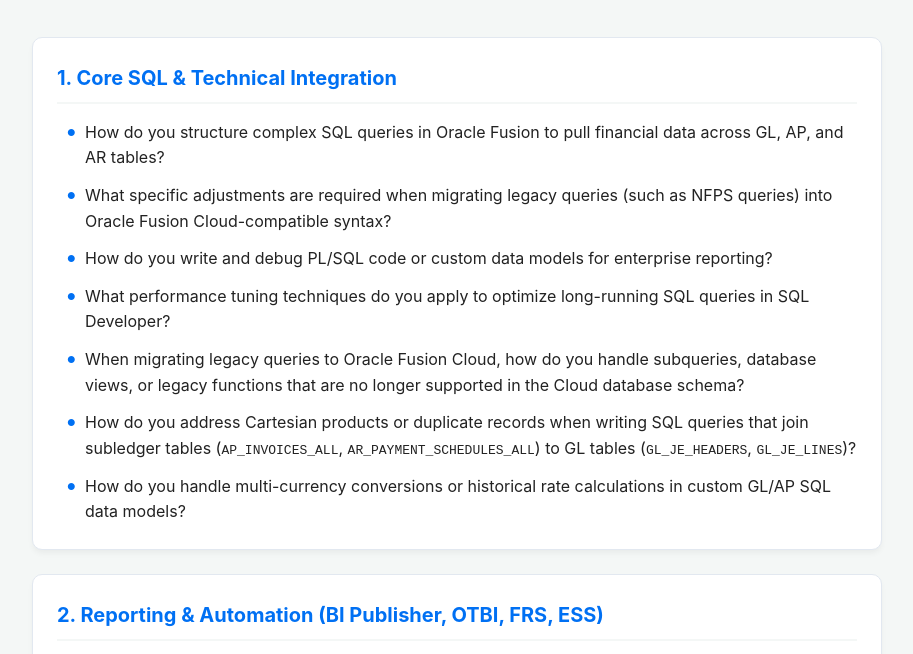
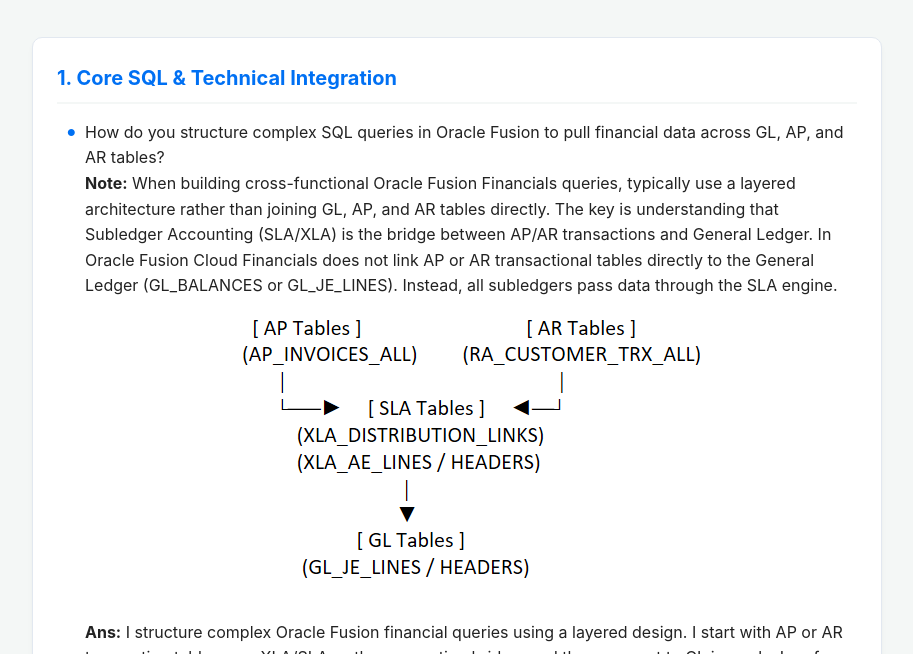
Before and after one commit to gagan1106/Questions, a plain HTML site: page index.html in a window 1280 px wide. Shown: the part 130-784 px from the top of the page, without its empty margins (183-1096 px from the left). Drawn offline with Linux system fonts and the light colour scheme.

Commit message:
First question answer

```diff
--- a/index.html
+++ b/index.html
@@ -102,8 +102,15 @@
         <div class="section">
             <h2 class="section-title">1. Core SQL & Technical Integration</h2>
             <ul class="question-list">
-                <li>How do you structure complex SQL queries in Oracle Fusion to pull financial data across GL, AP, and
-                    AR tables?</li>
+                <li>How do you structure complex SQL queries in Oracle Fusion to pull financial data across GL, AP, and AR tables?</br>
+                <b>Note:</b> When building cross-functional Oracle Fusion Financials queries,  typically use a layered architecture rather than joining GL, AP, and AR tables directly. The key is understanding that Subledger Accounting (SLA/XLA) is the bridge between AP/AR transactions and General Ledger.
+
+                In Oracle Fusion Cloud Financials does not link AP or AR transactional tables directly to the General Ledger (GL_BALANCES or GL_JE_LINES). Instead, all subledgers pass data through the SLA engine.</br>
+
+                <img src="image.png" style="display: block; margin: 0 auto;"></br>
+
+                <b>Ans:</b> I structure complex Oracle Fusion financial queries using a layered design. I start with AP or AR transaction tables, use XLA/SLA as the accounting bridge, and then connect to GL journals. I prefer CTEs to separate transaction, accounting, and reporting logic. I also apply ledger and period filters early for performance and use the AP/AR → XLA → GL path for reconciliation and audit reporting.
+                </li>
                 <li>What specific adjustments are required when migrating legacy queries (such as NFPS queries) into
                     Oracle Fusion Cloud-compatible syntax?</li>
                 <li>How do you write and debug PL/SQL code or custom data models for enterprise reporting?</li>
```
Also changed, not shown: image.png (added).
